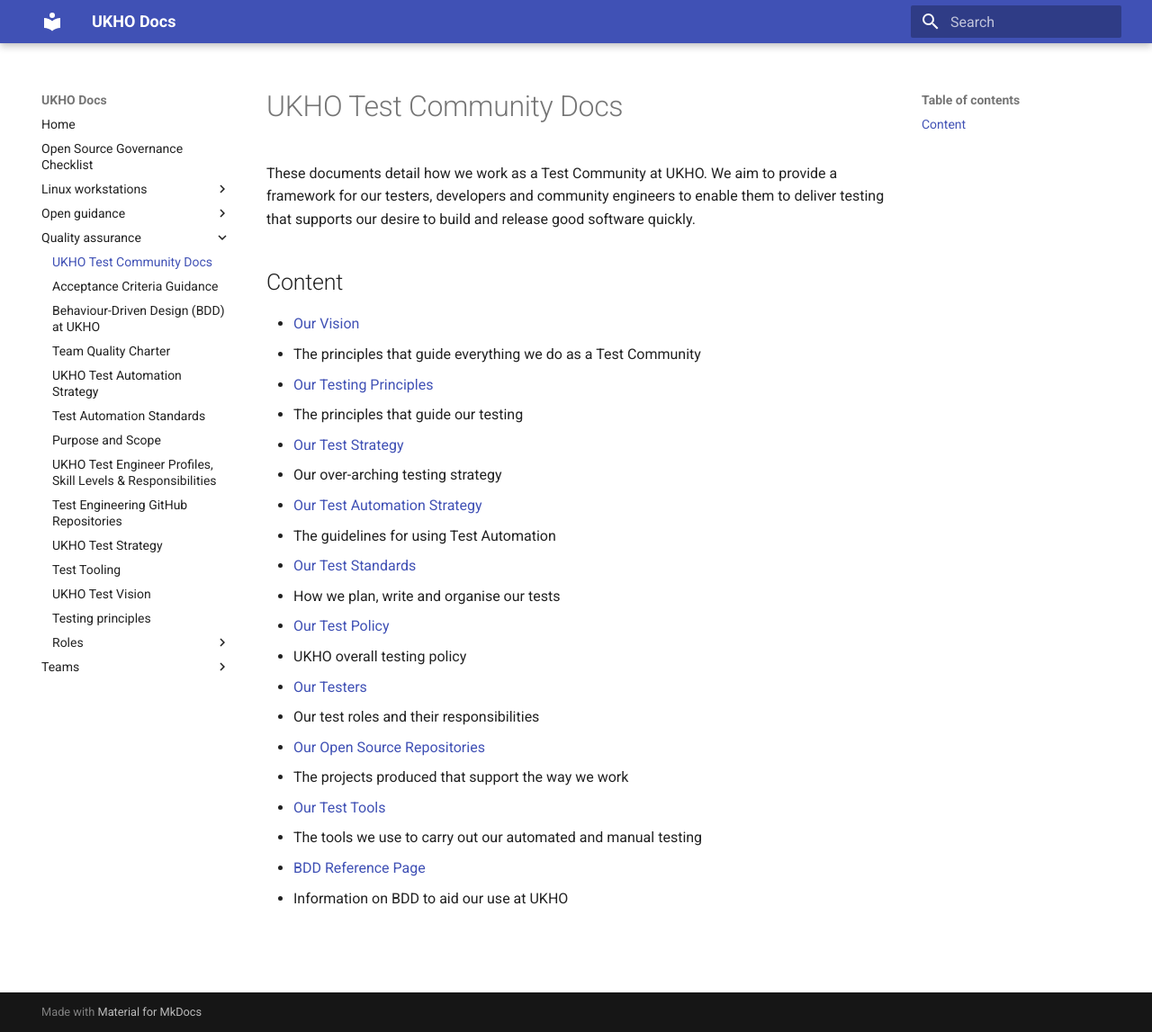
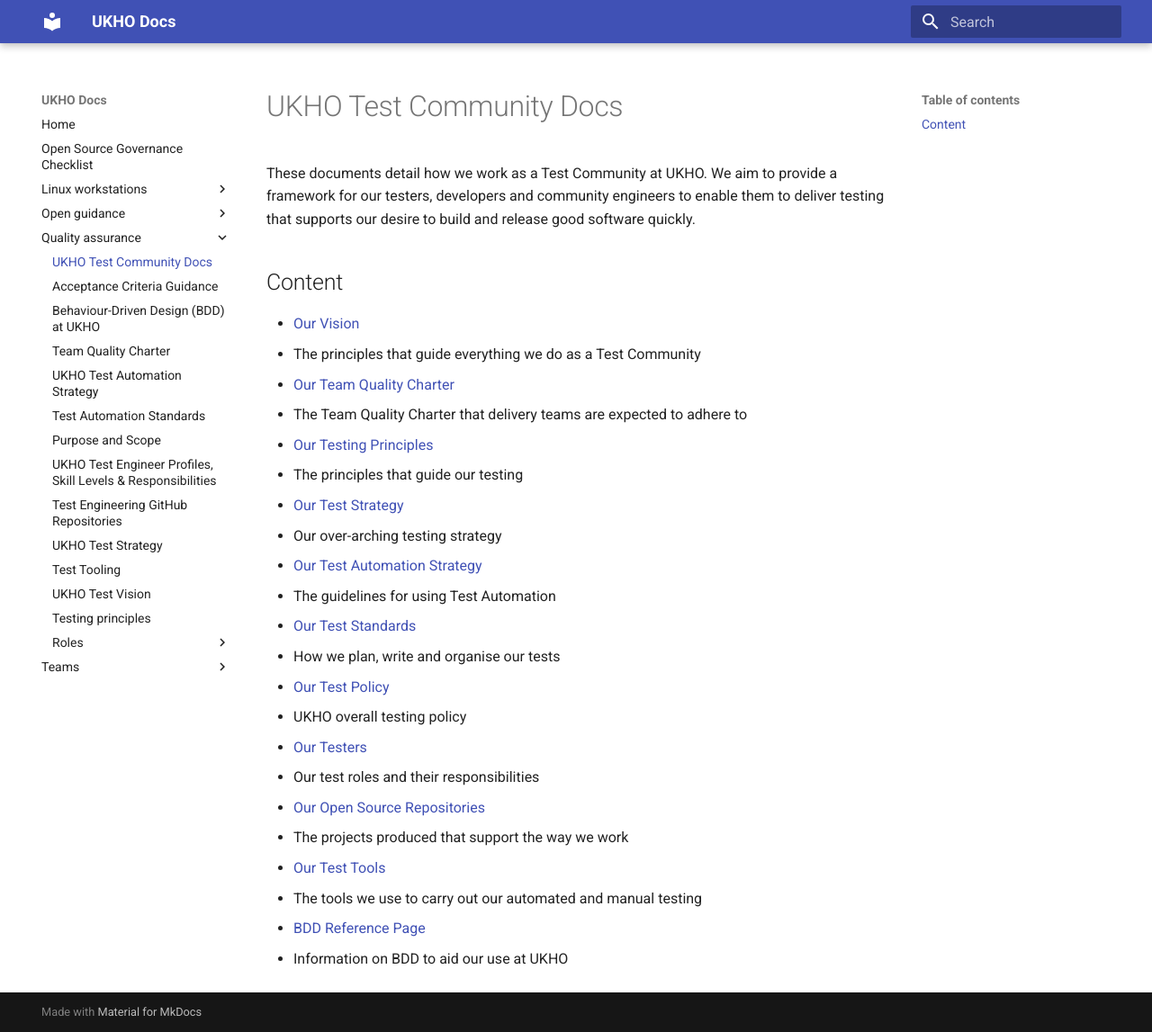
Before and after one commit to UKHO/docs, an MkDocs documentation site: the page built from docs/quality-assurance/README.md, in a window 1280 px wide and 1147 px high. Shown: the whole window at 90% size. Built offline with MkDocs 1.6.1 and Material for MkDocs 9.7.7, drawn with Linux system fonts in a browser that asks for light colours.

Commit message:
Update README.md to include Team Quality Charter

```diff
--- a/docs/quality-assurance/README.md
+++ b/docs/quality-assurance/README.md
@@ -6,6 +6,8 @@ These documents detail how we work as a Test Community at UKHO. We aim to provid
 
 * [Our Vision](test-vision.md)
   * The principles that guide everything we do as a Test Community
+* [Our Team Quality Charter](team-quality-charter.md)
+  * The Team Quality Charter that delivery teams are expected to adhere to
 * [Our Testing Principles](testing-principles.md)
   * The principles that guide our testing
 * [Our Test Strategy](test-strategy.md)
```
